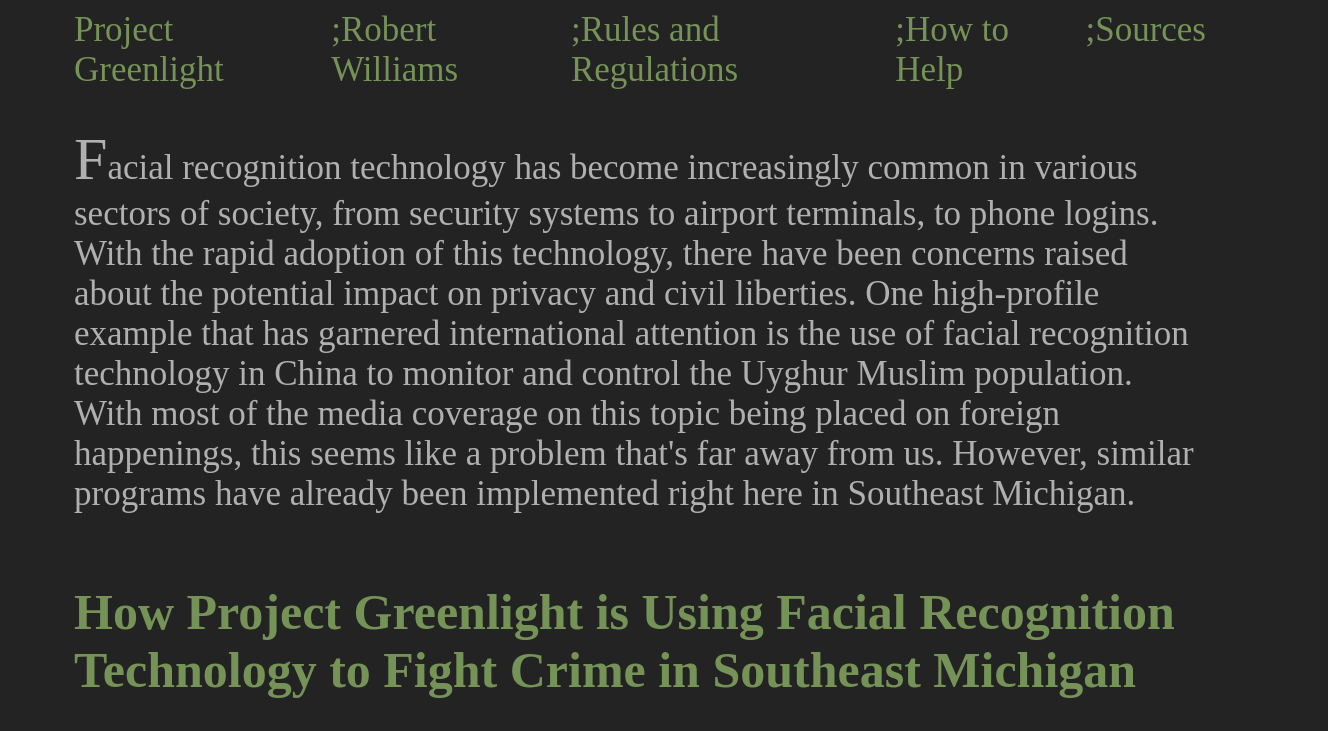
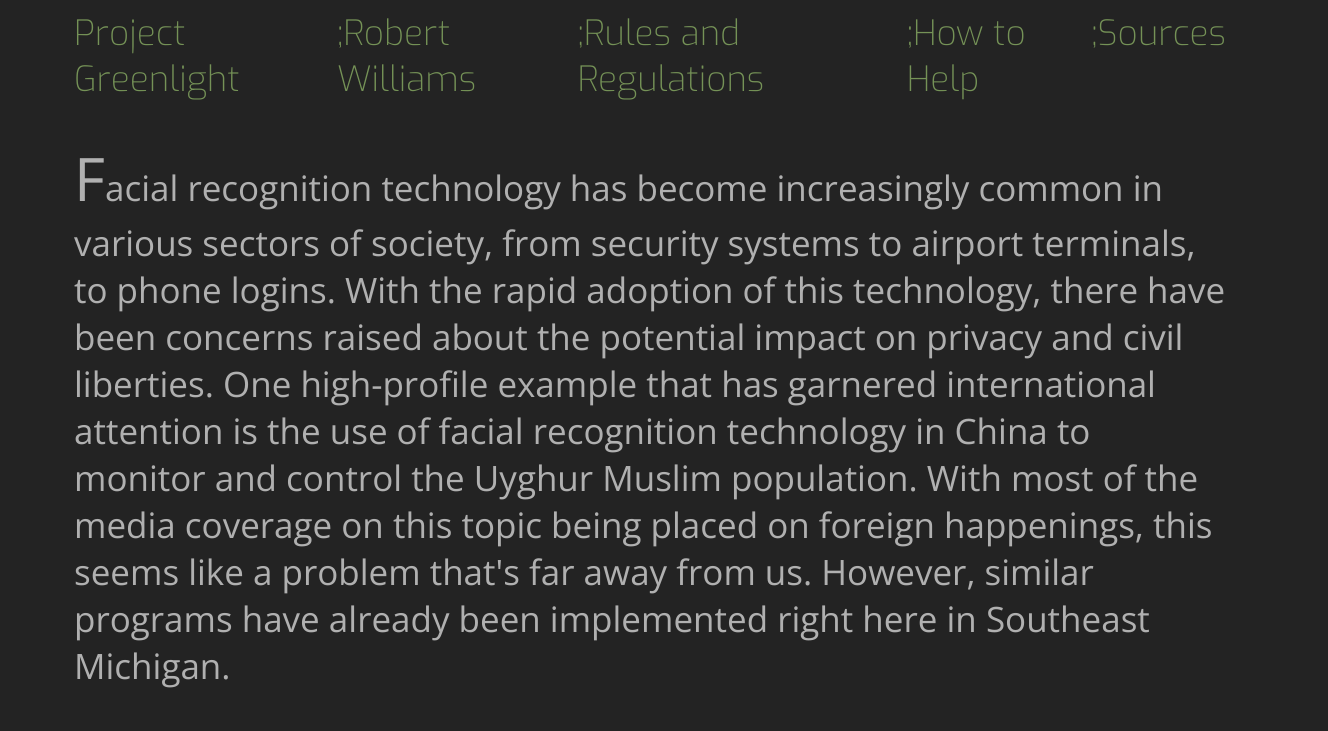
Before and after one commit to Weiskoja/431_Site, a plain HTML site: page index.html in a window 1280 px wide. Shown: the top 731 px of the page, 1328 px wide, since content can reach past the window. Drawn offline with nearby package versions, Linux system fonts and the light colour scheme.

Commit message:
fonts changed

```diff
--- a/css/style.css
+++ b/css/style.css
@@ -2,6 +2,7 @@ main, nav, body, footer{
     display: flex;
     background-color: #232323;
     color: #B0B0B0;
+    font-family: 'Open Sans', sans-serif;
 }
 
 main{
@@ -39,6 +40,8 @@ body{
     font-size: 50px;
 
     color:#759257;
+    font-family: 'Exo', sans-serif;
+
 
 
 }
@@ -78,6 +81,7 @@ nav > li > a{
 }
 nav > li > a:visited, nav > li > a{
     color: #759257;
+    font-family: 'Exo', sans-serif;
     text-decoration: none;
 }
 nav > li > a:hover{
--- a/index.html
+++ b/index.html
@@ -5,6 +5,11 @@
     <meta http-equiv="X-UA-Compatible" content="IE=edge">
     <meta name="viewport" content="width=device-width, initial-scale=1.0">
     <link rel="stylesheet" href="css/style.css">
+    <!-- Google font for Open Sans font import-->
+    <link href="https://fonts.googleapis.com/css2?family=Open+Sans:wght@300&family=Poppins&family=Space+Mono&display=swap" rel="stylesheet">
+     <!-- Google font for EXO font import-->
+    <link href="https://fonts.googleapis.com/css2?family=Exo:wght@200&family=Open+Sans:wght@300&family=Poppins&family=Space+Mono&display=swap" rel="stylesheet">
+
     <title>AI Close to Home?</title>
 </head>
 <main>
```
